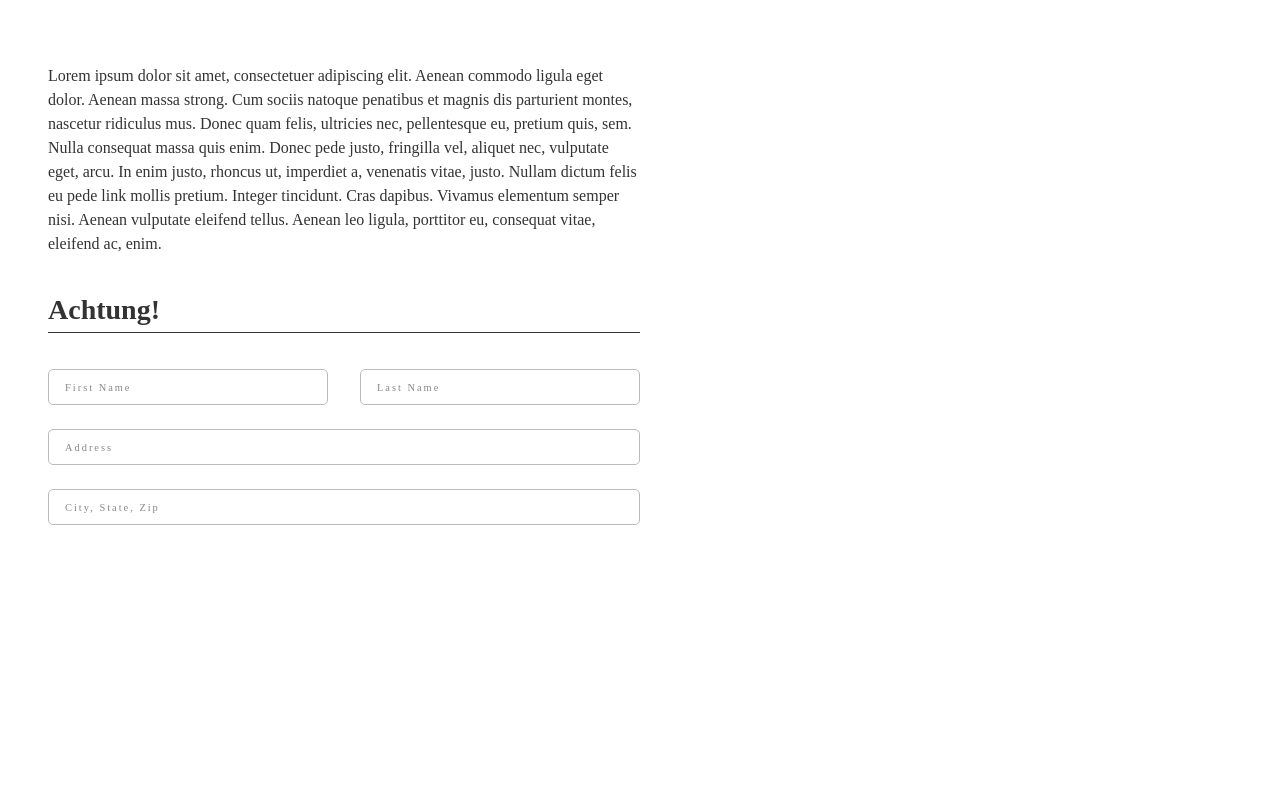
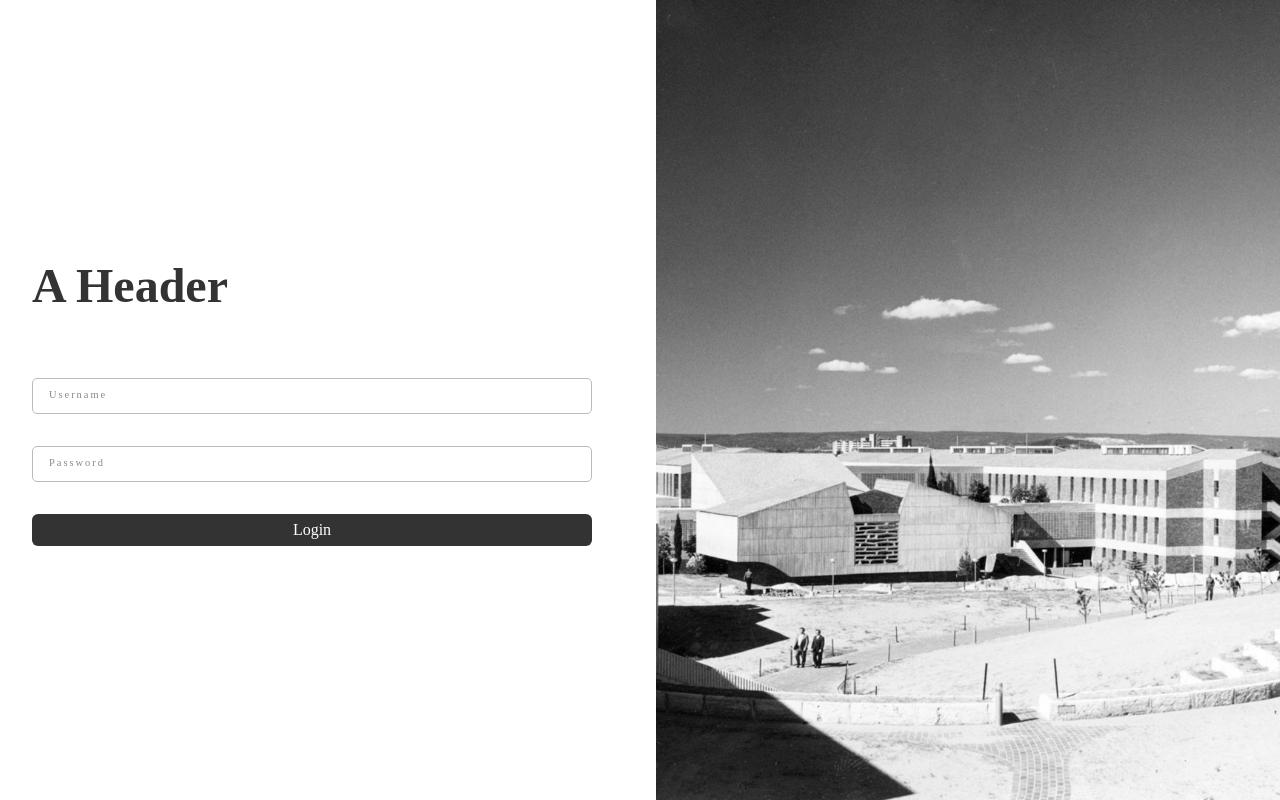
Before and after one commit to mscott5861/trcl, a React (Create React App) app: page / in a window 1280 px wide. Built offline with nearby package versions, Linux system fonts and the light colour scheme.

Commit message:
Initial exploratory Input/HOC work

```diff
--- /dev/null
+++ b/src/components/atomic/buttons/Button.js
@@ -0,0 +1,46 @@
+import React from 'react'
+import PropTypes from 'prop-types'
+import styled from 'styled-components'
+
+const StButton = styled.div`
+  display: flex;
+  align-items: center;
+  justify-content: center;
+  height: 2rem;
+  width: 100%;
+  margin-top: 2rem;
+  border-radius: 6px;
+  background: ${props => props.bgColor ? props.bgColor : '#333'};
+  cursor: pointer;
+`
+
+const StLabel = styled.p`
+  color: ${props => props.labelColor ? props.labelColor : '#FFF'};
+`
+
+export default class Button extends React.Component {
+  handleOnClick = () => {
+    if (this.props.handleOnClick) {
+      this.props.handleOnClick();
+    }
+  }
+
+
+  render() {
+    return (
+      <StButton
+        onClick={this.handleOnClick}>
+        <StLabel
+          labelColor={this.props.labelColor}>
+          { this.props.label }
+        </StLabel>
+      </StButton>
+    );
+  }
+}
+
+Button.propTypes = {
+  handleOnClick: PropTypes.func,
+  label: PropTypes.string,
+  labelColor: PropTypes.string,
+}
--- /dev/null
+++ b/src/components/atomic/images/Image.js
@@ -0,0 +1,21 @@
+import React from 'react'
+import styled from 'styled-components'
+import PropTypes from 'prop-types'
+
+
+const StImage = styled.img`
+  width: 100%;
+  height: 100%;
+  object-fit: cover;
+`
+
+export default function Image(props) {
+  return (
+    <StImage
+      src={props.src}/>
+  );
+}
+
+Image.propTypes = {
+  src: PropTypes.string.isRequired,
+}
--- a/src/components/atomic/layouts/sublayouts/TwoColumnLayout.js
+++ b/src/components/atomic/layouts/sublayouts/TwoColumnLayout.js
@@ -18,6 +18,7 @@ const StTwoColumnLayout = styled.div`
   grid-gap: 2rem;
   grid-template-columns: ${props => props.columns ? props.columns : '1fr 1fr'};
   align-items: ${props => props.centeredVertically ? 'center' : 'initial'};
+  min-height: ${props => props.matchViewportHeight ? '100vh' : 'initial'};
 
   &:first-child {
     grid-column: 1 / span 1;
@@ -48,7 +49,8 @@ export default class TwoColumnLayout extends React.Component {
     return (
       <StTwoColumnLayout
         columns={this.props.columns}
-        centeredVertically={this.props.centeredVertically}>
+        centeredVertically={this.props.centeredVertically}
+        matchViewportHeight={this.props.matchViewportHeight}>
         { this.props.children }
       </StTwoColumnLayout>
     );
@@ -59,4 +61,5 @@ TwoColumnLayout.propTypes = {
   centeredVertically: PropTypes.bool,
   children: PropTypes.node.isRequired,
   columns: PropTypes.string,
+  matchViewportHeight: PropTypes.bool
 }
--- a/src/components/atomic/text/Input.js
+++ b/src/components/atomic/text/Input.js
@@ -1,14 +1,18 @@
 import React from 'react';
 import PropTypes from 'prop-types'
 import styled from 'styled-components'
+
+
 
 const StInputWrapper = styled.div`
   position: relative;
   width: 100%;
   height: 2.25rem;
-  border: 1px solid #BBB;
+  border: ${props => props.borderless ? '0' : (
+    props.borderColor ? '1px solid' + props.borderColor : '1px solid #BBB')};
   border-radius: 5px;
-  margin-top: 1.5rem;
+  margin-top: 2rem;
+  background-color: ${props => props.bgColor ? props.bgColor : '#FFF'};
 `
 
 const StInput = styled.input`
@@ -22,35 +26,102 @@ const StInput = styled.input`
 `
 
 const StLabel = styled.p`
+  opacity: ${props => props.inputActive ? '0' : '1'};
+  transform: ${props => props.inputActive ? 'scale(0)' : 'scale(1)'};
   position: absolute;
   left: 1rem;
   font-size: .65rem;
-  top: 50%;
-  color: #888;
+  color: ${props => props.labelColor ? props.labelColor : '#888'};
   letter-spacing: .125rem;
-  transform: translateY(-50%);
+  transition: all .25s linear;
+  line-height: 2rem;
+  pointer-events: none;
+`
+
+const StActiveLabel = styled.p`
+  opacity: ${props => props.inputActive ? '1' : '0'};
+  position: absolute;
+  top: -1.25rem;
+  color: ${props => props.activeLabelColor ? props.activeLabelColor : '#333'};
+  left: .25rem;
+  font-size: .65rem;
+  letter-spacing: .125rem;
+  transition: all .25s linear;
+  pointer-events: none;
 `
 
 export default class Input extends React.Component {
   constructor() {
     super();
     this.state = {
-      data: ''
+      inputActive: false,
+      realValue: '',
     };
+
+    this.textInput = React.createRef();
   }
+
+
+  handleOnChange = (e) => {
+    this.setState({
+      realValue: e.target.value
+    }, () => {
+      if (this.props.handleInputReceived) {
+        this.props.handleInputReceived(this.state.realValue);
+      }
+    });
+
+    e.stopPropagation();
+  }
+
+  handleOnFocus = () => {
+    this.setState({
+      inputActive: true
+    });
+  }
+
+  handleOnBlur = () => {
+    if (this.state.realValue === '') {
+      this.setState({
+        inputActive: false
+      });
+    }
+  }
+
+  getDisplayValue = () => {
+    if (this.props.displayValue !== '') {
+      return this.props.displayValue;
+    } else if (this.state.realValue !== '') {
+      return this.state.realValue;
+    } else {
+      return '';
+    }
+  }
+
 
   render() {
     return (
       <StInputWrapper
-        onChange={this.props.handleInput}>
-        <StInput>
-
-        </StInput>
-        <StLabel>
+        bgColor={this.props.bgColor}
+        borderless={this.props.borderless}
+        borderColor={this.props.borderColor}
+        onChange={this.handleOnChange}>
+        <StInput
+          onBlur={this.handleOnBlur}
+          onChange={this.handleOnChange}
+          onFocus={this.handleOnFocus}
+          value={this.getDisplayValue()}
+          ref={this.textInput}/>
+        <StLabel
+          labelColor={this.props.labelColor}
+          inputActive={this.state.inputActive}>
           { this.props.label }
         </StLabel>
-
-        { this.props.children }
+        <StActiveLabel
+          activeLabelColor={this.props.activeLabelColor}
+          inputActive={this.state.inputActive}>
+          { this.props.label }
+        </StActiveLabel>
       </StInputWrapper>
     );
   }
@@ -58,5 +129,10 @@ export default class Input extends React.Component {
 
 
 Input.propTypes = {
-
+  activeLabelColor: PropTypes.string,
+  bgColor: PropTypes.string,
+  borderless: PropTypes.bool,
+  borderColor: PropTypes.string,
+  handleInputReceived: PropTypes.func,
+  labelColor: PropTypes.string,
 }
--- a/src/components/index.js
+++ b/src/components/index.js
@@ -1,3 +1,4 @@
+import Button from './atomic/buttons/Button'
 import Carousel from './composite/images/Carousel'
 import CodeBlock from './atomic/containers/CodeBlock'
 import Copy from './atomic/text/Copy'
@@ -7,6 +8,7 @@ import H3 from './atomic/text/H3'
 import HR from './atomic/embellishments/HR'
 import HamburgerButton from './atomic/buttons/HamburgerButton'
 import HeroBanner from './composite/images/HeroBanner'
+import Image from './atomic/images/Image'
 import ImageWithCaption from './composite/images/ImageWithCaption'
 import Input from './atomic/text/Input'
 import Leaflet from './atomic/containers/Leaflet'
@@ -25,6 +27,7 @@ import TwoColumnLayout from './atomic/layouts/sublayouts/TwoColumnLayout'
 import VideoPlayer from './atomic/media/VideoPlayer'
 
 export {
+  Button,
   Carousel,
   CodeBlock,
   Copy,
@@ -34,6 +37,7 @@ export {
   HR,
   HamburgerButton,
   HeroBanner,
+  Image,
   ImageWithCaption,
   Input,
   Leaflet,
--- a/src/hoc/dataProviders.js
+++ b/src/hoc/dataProviders.js
@@ -12,7 +12,6 @@ import React from 'react'
 
 export const withWSDataProvider = (WrappedComponent, src) => {
   return class extends React.Component {
-    let ws = new WebSocket(this.state.src);
 
     constructor(props) {
       super(props);
@@ -20,10 +19,12 @@ export const withWSDataProvider = (WrappedComponent, src) => {
         src,
         data: []
       };
+
+      this.ws = new WebSocket(this.state.src);
     }
 
     componentWillMount() {
-      ws.onmessage = (e) => {
+      this.ws.onmessage = (e) => {
         if (e.data) {
           this.setState({
             data: e.data
@@ -31,13 +32,13 @@ export const withWSDataProvider = (WrappedComponent, src) => {
         }
       }
 
-      ws.onerror = (e) => {
+      this.ws.onerror = (e) => {
         console.log("Error on Websocket connection with " + this.state.src + " -> " + e.message);
       }
     }
 
     componentWillUnmount() {
-      ws.close();
+      this.ws.close();
     }
 
     render() {
--- a/src/hoc/index.js
+++ b/src/hoc/index.js
@@ -1,7 +1,9 @@
 import { withHTTPDataProvider } from './dataProviders'
+import { withMask } from './inputHelpers'
 import { withWSDataProvider } from './dataProviders'
 
 export {
     withHTTPDataProvider,
+    withMask,
     withWSDataProvider,
 };
--- a/src/hoc/inputHelpers.js
+++ b/src/hoc/inputHelpers.js
@@ -7,14 +7,57 @@ import React from 'react'
 // dation, error state handling, disabling/enabling, etc.) Currently just stubbed.
 //----------------------------------------------------------------------------------
 
-export const withTypeAhead = (WrappedInput, data) => {
+export const withTypeAhead = (WrappedInput, value) => {
   return class extends React.Component {
     render() {
       return (
         <WrappedInput
-            data={this.state.data}
+            value={this.state.value}
             {...this.props} />
       );
     }
   }
 }
+
+export const withMask = (WrappedInput, mask) => {
+  return class extends React.Component {
+    constructor() {
+      super();
+
+      this.state = {
+        displayValue: '',
+        realValue: '',
+      }
+    }
+
+    handleInputReceived = (passedValue) => {
+      let displayValue = '',
+          realValue = passedValue.length - 1 >= 0 ? (
+                        passedValue[passedValue.length - 1] === '*' ?
+                          this.state.realValue.substring(0, this.state.realValue.length - 1) :
+                          this.state.realValue + passedValue[passedValue.length - 1]) :
+                      '';
+
+      for (let i = 0; i < realValue.length; i++) {
+        displayValue += mask;
+      }
+
+      this.setState({
+        displayValue,
+        realValue
+      }, () => {
+        console.log("Set at: " + this.state.realValue);
+      });
+    }
+
+    render() {
+      return (
+        <WrappedInput
+          displayValue={this.state.displayValue}
+          realValue={this.state.realValue}
+          handleInputReceived={this.handleInputReceived}
+          {...this.props} />
+      );
+    }
+  }
+}
--- a/src/views/ViewForm.js
+++ b/src/views/ViewForm.js
@@ -1,15 +1,29 @@
 import React from 'react'
 import styled from 'styled-components'
-import { Copy, Input, H3, MainContent, TwoColumnLayout } from 'components'
+import { Button, Copy, Image, Input, H1, MainContent, Stripe, ThreeColumnLayout, TwoColumnLayout } from 'components'
 import { generateLoremIpsum } from 'utilities'
+import { withMask } from 'hoc'
+
+const PasswordInput = withMask(Input, '*');
 
 const FormWrapper = styled.div`
-  padding-top: 2rem;
-  width: 50%;
+  padding: 2rem;
+  display: flex;
+  align-items: center;
+  justify-content: center;
+  width: 100%;
+`
+
+const ContentWrapper = styled.div`
+  display: block;
+`
+
+const Form = styled.div`
+  width: 35rem;
 `
 
 const TopPadding = styled.div`
-  height: .75rem;
+  height: 1.75rem;
   width: 100%;
 `
 
@@ -22,28 +36,27 @@ export default class ViewForm extends React.Component {
 
   render() {
     return (
-      <MainContent>
+      <TwoColumnLayout
+        matchViewportHeight>
         <FormWrapper>
-          <Copy>
-            { generateLoremIpsum() }
-          </Copy>
-          <H3
-            withUnderline>
-            Achtung!
-          </H3>
-          <TopPadding/>
-          <TwoColumnLayout>
-            <Input
-              label='First Name'/>
-            <Input
-              label='Last Name'/>
-          </TwoColumnLayout>
-          <Input
-            label='Address'/>
-          <Input
-            label='City, State, Zip'/>
+          <ContentWrapper>
+            <H1>
+              A Header
+            </H1>
+            <TopPadding/>
+            <Form>
+              <Input
+                label='Username'/>
+              <PasswordInput
+                label='Password'/>
+              <Button
+                label='Login'/>
+            </Form>
+          </ContentWrapper>
         </FormWrapper>
-      </MainContent>
+        <Image
+          src={'./img/sample-hero-banner-03.jpg'}/>
+      </TwoColumnLayout>
     );
   }
 }
```
